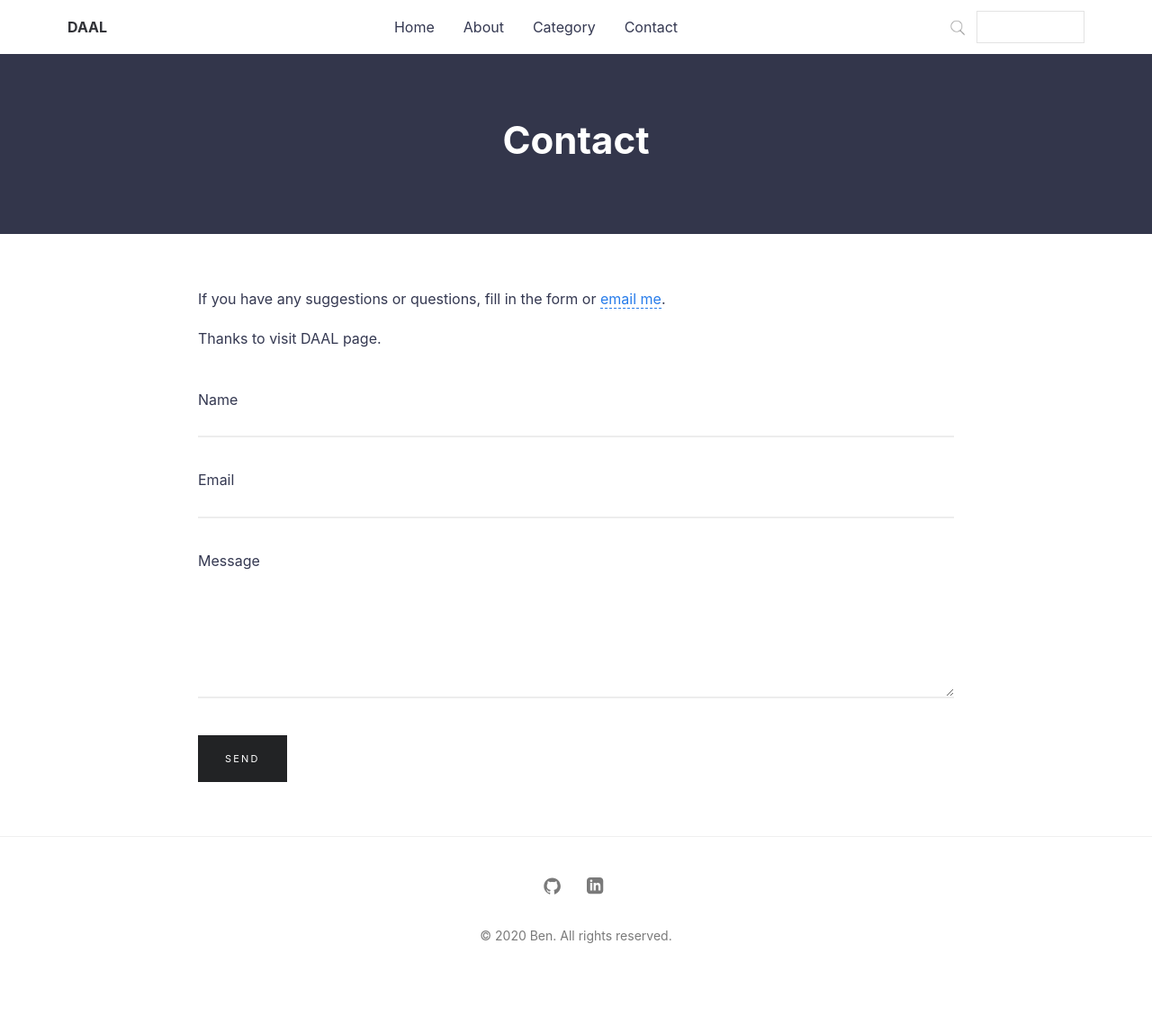
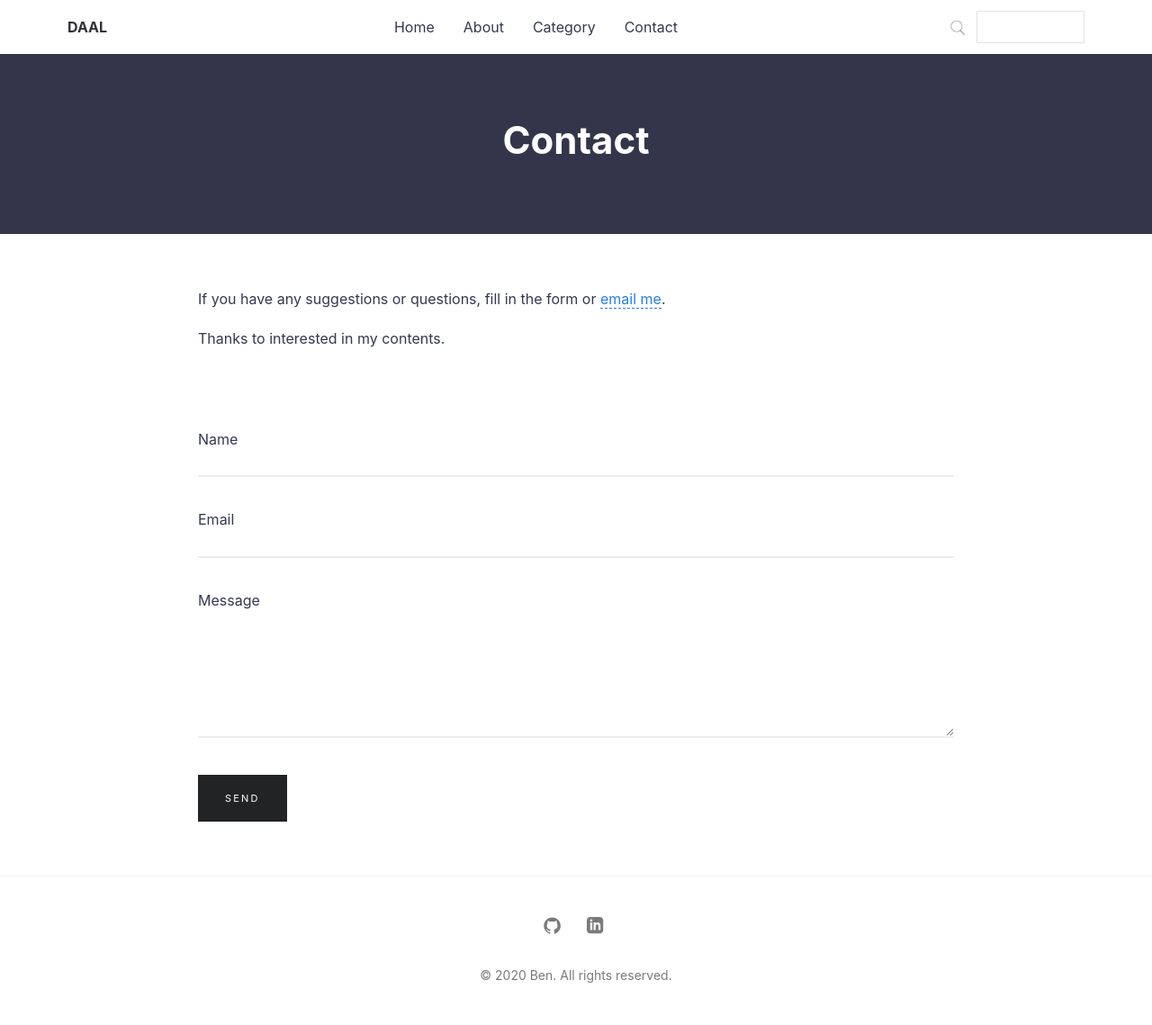
Before and after one commit to hjben/hjben.github.io, a Jekyll site: the page built from contact.md, in a window 1280 px wide. Shown: the whole page at 90% size. Built offline with Jekyll 4.4.1, drawn with Linux system fonts in a browser that asks for light colours; nearby versions of some CDN libraries; before the commit the page ends 1095 px from its top, so only the background shows below that.

Commit message:
Contact page revised

```diff
--- a/contact.md
+++ b/contact.md
@@ -6,7 +6,8 @@ permalink: /contact/
 
 If you have any suggestions or questions, fill in the form or [email me](mailto:{{site.email}}).
 
-Thanks to visit DAAL page.
+Thanks to interested in my contents.
+
 <br><br>
 
 {% include form.html %}
```
